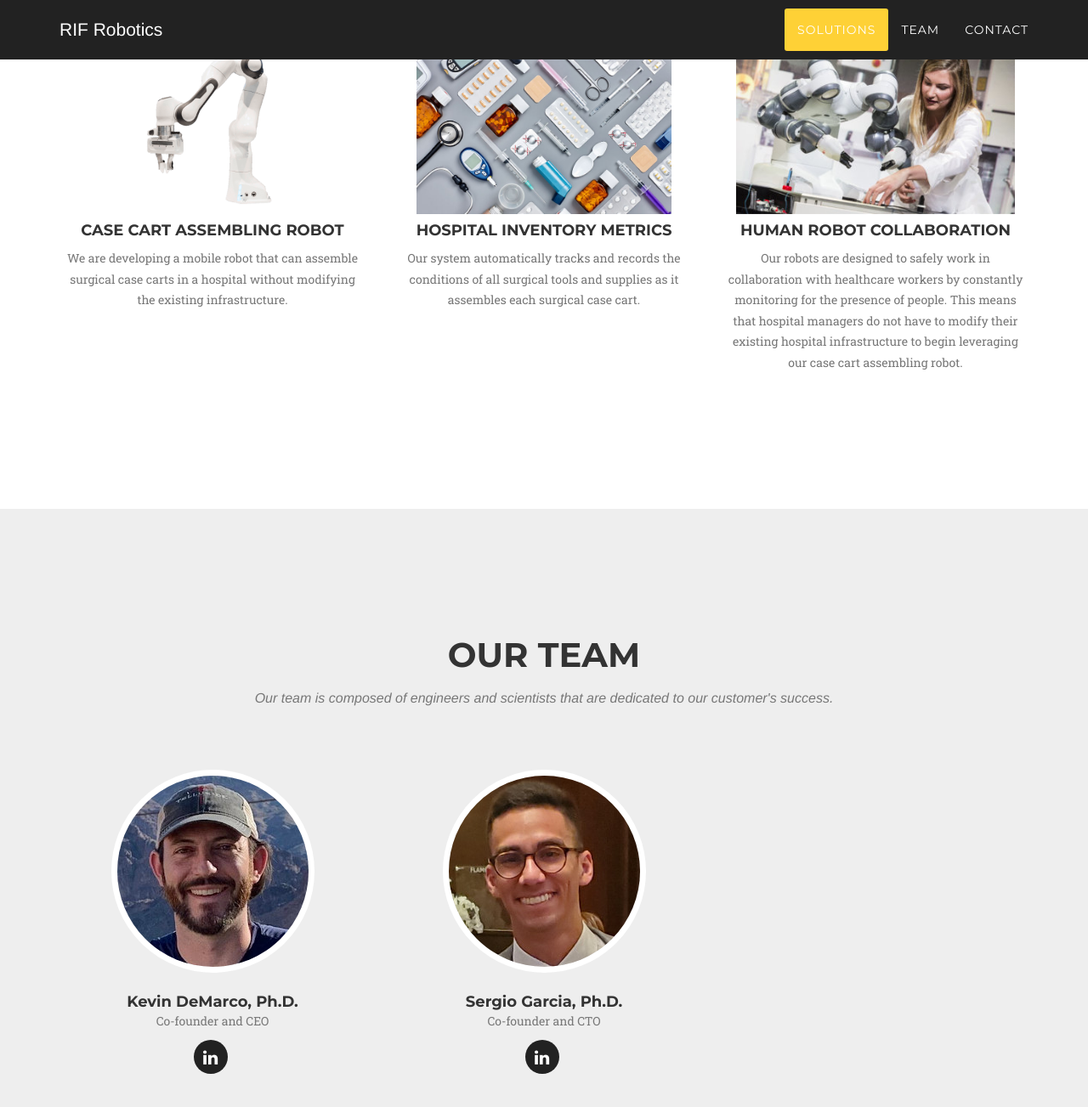
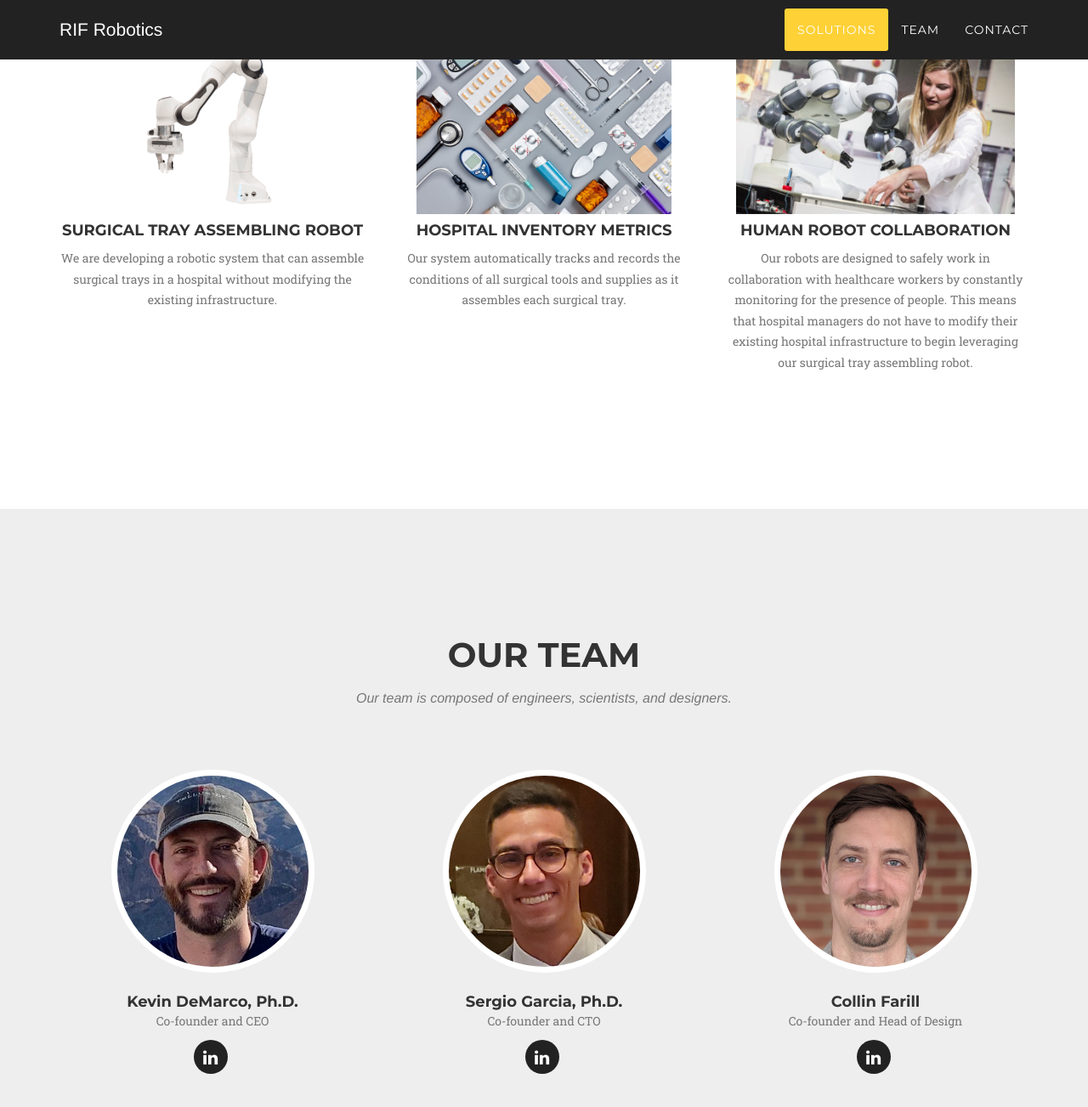
Before and after one commit to RIF-Robotics/rif-website, a Jekyll site: the page built from index.md, in a window 1280 px wide and 1400 px high, scrolled down 919 px. Shown: the top 1303 px of the window at 85% size. Built offline with Jekyll 4.4.1, drawn with Linux system fonts in a browser that asks for light colours; nearby versions of some CDN libraries; some web fonts are replaced; some of the changed text lies outside the part shown.

Commit message:
Added Collin, added deploy

```diff
--- /dev/null
+++ b/CNAME
@@ -0,0 +1 @@
+www.rifrobotics.com
--- a/_config.yml
+++ b/_config.yml
@@ -40,17 +40,19 @@
 # Excluded items can be processed by explicitly listing the directories or
 # their entries' file path in the `include:` list.
 #
-# exclude:
-#   - .sass-cache/
-#   - .jekyll-cache/
-#   - gemfiles/
-#   - Gemfile
-#   - Gemfile.lock
-#   - node_modules/
-#   - vendor/bundle/
-#   - vendor/cache/
-#   - vendor/gems/
-#   - vendor/ruby/
+exclude:
+  - .sass-cache/
+  - .jekyll-cache/
+  - gemfiles/
+  - Gemfile
+  - Gemfile.lock
+  - node_modules/
+  - vendor/bundle/
+  - vendor/cache/
+  - vendor/gems/
+  - vendor/ruby/
+  - README.md
+  - deploy.sh
 
-include:
-  - vendor/
+#include:
+#  - vendor/
--- a/_data/team.yml
+++ b/_data/team.yml
@@ -7,3 +7,8 @@
   bio: "Co-founder and CTO"
   linkedin: sergio-garcia-vergara
   photo: 2.jpg
+
+- name: "Collin Farill"
+  bio: "Co-founder and Head of Design"
+  linkedin: collin-farill-942a2b5/
+  photo: 3.jpg
--- a/_includes/footer.html
+++ b/_includes/footer.html
@@ -4,7 +4,7 @@
     <div class="container">
         <div class="row">
             <div class="col-md-4">
-                <span class="copyright">Copyright &copy; RIF Robotics Corp 2020</span>
+                <span class="copyright">Copyright &copy; RIF Robotics Corp 2021</span>
             </div>
             <div class="col-md-4">
                 <ul class="list-inline social-buttons">
--- a/_includes/hero.html
+++ b/_includes/hero.html
@@ -4,7 +4,7 @@
     <div class="container">
       <div class="intro-text">
         <div class="intro-lead-in"><img style="width:200px" src="{{ site.baseurl }}/assets/img/logos/RIF_White.png"/></div>
-        <div class="intro-lead-in">Robotics for Hospital Logistics</div>
+        <div class="intro-lead-in">Building the hospital of the future, now.</div>
         <a href="#solutions" class="page-scroll btn btn-xl">Tell Me More</a>
         </div>
     </div>
--- a/_includes/solutions.html
+++ b/_includes/solutions.html
@@ -10,20 +10,20 @@
         <div class="row text-center">
           <div class="col-md-4">
             <img style="height:200px;" src="{{ site.baseurl }}/assets/img/Panda_Cobofact_web-300x300.png"/>
-            <h4 class="solution-heading">Case Cart Assembling Robot</h4>
-            <p class="text-muted">We are developing a mobile robot that can assemble surgical case carts in a hospital without modifying the existing infrastructure.</p>
+            <h4 class="solution-heading">Surgical Tray Assembling Robot</h4>
+            <p class="text-muted">We are developing a robotic system that can assemble surgical trays in a hospital without modifying the existing infrastructure.</p>
           </div>
 
           <div class="col-md-4">
             <img style="height:200px;" src="{{ site.baseurl }}/assets/img/medical-inventory.jpg"/>
             <h4 class="solution-heading">Hospital Inventory Metrics</h4>
-            <p class="text-muted">Our system automatically tracks and records the conditions of all surgical tools and supplies as it assembles each surgical case cart.</p>
+            <p class="text-muted">Our system automatically tracks and records the conditions of all surgical tools and supplies as it assembles each surgical tray.</p>
           </div>
 
           <div class="col-md-4">
             <img style="height:200px;" src="{{ site.baseurl }}/assets/img/hri.jpg"/>
             <h4 class="solution-heading">Human Robot Collaboration</h4>
-            <p class="text-muted">Our robots are designed to safely work in collaboration with healthcare workers by constantly monitoring for the presence of people. This means that hospital managers do not have to modify their existing hospital infrastructure to begin leveraging our case cart assembling robot.</p>
+            <p class="text-muted">Our robots are designed to safely work in collaboration with healthcare workers by constantly monitoring for the presence of people. This means that hospital managers do not have to modify their existing hospital infrastructure to begin leveraging our surgical tray assembling robot.</p>
           </div>
 
         </div>
--- a/_includes/team.html
+++ b/_includes/team.html
@@ -4,7 +4,7 @@
         <div class="row">
             <div class="col-lg-12 text-center">
                 <h2 class="section-heading">Our Team</h2>
-                <h3 class="section-subheading text-muted">Our team is composed of engineers and scientists that are dedicated to our customer's success.</h3>
+                <h3 class="section-subheading text-muted">Our team is composed of engineers, scientists, and designers.</h3>
             </div>
         </div>
         <div class="row">
```
Also changed, not shown: README.md, assets/img/team/3.jpg, 1 other file.
